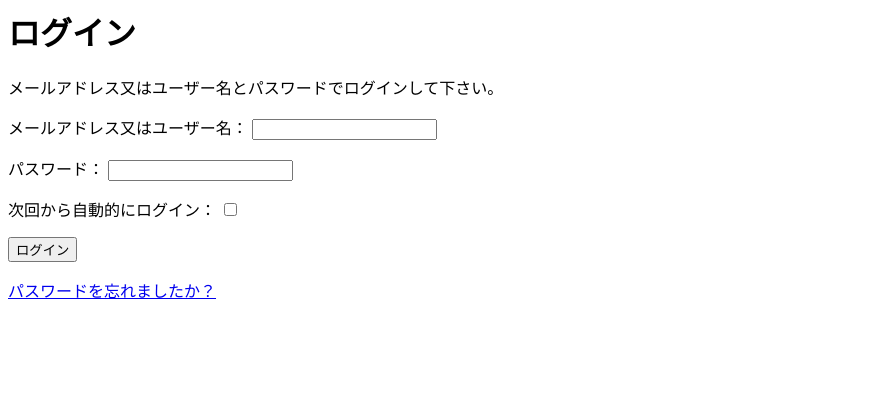
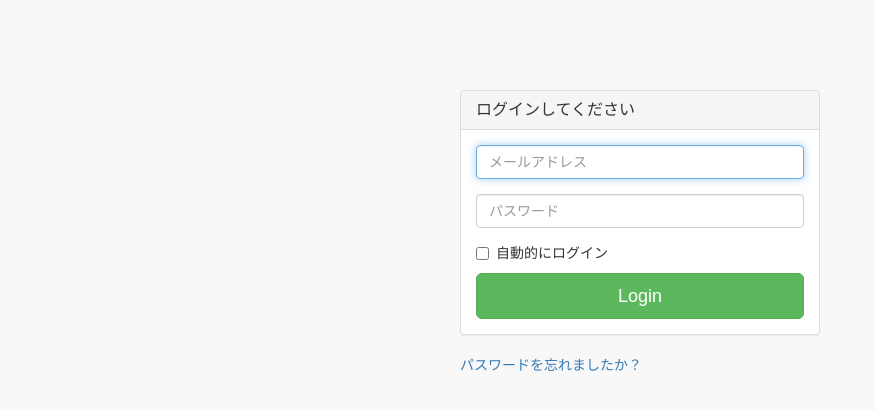
Before and after one commit to NaszvadiG/shie_ms, a CodeIgniter app: page /shie_ms/admin/auth/login in a window 1280 px wide. Shown: the top 410 px of the page, without its empty margins (0-875 px from the left). Run offline with CodeIgniter, Linux system fonts and the light colour scheme; data comes from the database, SQL or seed files in the repository; some libraries are stand-ins or nearby versions.

Commit message:
20170210 1828

```diff
--- a/application/controllers/admin/Auth.php
+++ b/application/controllers/admin/Auth.php
@@ -1,6 +1,8 @@
 <?php defined('BASEPATH') OR exit('No direct script access allowed');
 
-class Auth extends CI_Controller {
+class Auth extends AdminController {
+	var $name = 'Auth';
+
 
 	public function __construct()
 	{
@@ -17,13 +19,8 @@ class Auth extends CI_Controller {
 	// redirect if needed, otherwise display the user list
 	public function index()
 	{
-
-		if (!$this->ion_auth->logged_in())
-		{
-			// redirect them to the login page
-			redirect('admin/auth/login', 'refresh');
-		}
-		elseif (!$this->ion_auth->is_admin()) // remove this elseif if you want to enable this for non-admins
+		$this->title = 'ユーザー一覧';
+		if (!$this->ion_auth->is_admin()) // remove this elseif if you want to enable this for non-admins
 		{
 			// redirect them to the home page because they must be an administrator to view this
 			return show_error('You must be an administrator to view this page.');
@@ -39,8 +36,7 @@ class Auth extends CI_Controller {
 			{
 				$this->data['users'][$k]->groups = $this->ion_auth->get_users_groups($user->id)->result();
 			}
-
-			$this->_render_page('admin/auth/index', $this->data);
+			$this->_render('index');
 		}
 	}
 
@@ -84,12 +80,17 @@ class Auth extends CI_Controller {
 				'id'    => 'identity',
 				'type'  => 'text',
 				'value' => $this->form_validation->set_value('identity'),
+				'class'=>"form-control",
+				'placeholder' =>"メールアドレス",
+				'autofocus'=>true
 			);
 			$this->data['password'] = array('name' => 'password',
 				'id'   => 'password',
 				'type' => 'password',
+				'class'=>"form-control",
+				'placeholder' =>"パスワード"
 			);
-			$this->_render_page('admin/auth/login', $this->data);
+			$this->_render('login',FALSE);
 		}
 	}
 
--- a/application/core/AdminController.php
+++ b/application/core/AdminController.php
@@ -18,9 +18,11 @@ class AdminController extends MY_Controller {
 	{
 		parent::__construct();
 		// something
-		//ログインしてなければ、ログイン画面に遷移
-		if (!$this->ion_auth->logged_in()){
-			redirect('admin/auth/login', 'refresh');
+		//ログインしてなければ、ログイン画面に遷移 authコントローラーのloginアクション以外の時のみ
+		if($this->router->fetch_class() != 'auth' && $this->router->fetch_method() != 'login'){
+			if (!$this->ion_auth->logged_in()){
+				redirect('admin/auth/login', 'refresh');
+			}
 		}
 		$this->user = $this->ion_auth->user()->row();
 	}
--- a/application/core/MY_Controller.php
+++ b/application/core/MY_Controller.php
@@ -35,13 +35,23 @@ class MY_Controller extends CI_Controller {
 	 * viewsフォルダ内の
 	 * $this->showType/$this->name/_renderメソッド引数($view)で指定する。
 	 * @param  [str]  $view       viewsフォルダ内のviewファイルを指定する。
+	 * @param  [str]  $layoutBool = TRUE       レイアウトファイルに表示するかどうかの真偽値
+	 * @param  [str]  $layoutFile = NULL       レイアウトファイルの名を指定する場合は使用する。
 	 * @return [type]              [description]
 	 */
-	public function _render($view)
+	public function _render($view,$layoutBool = TRUE,$layoutFile=NULL)
 	{
 		$viewFile = $this->showType.'/'.$this->name.'/'.$view;
 		$this->data['content'] = $this->load->view($viewFile, $this->data,TRUE);
-		$this->load->view($this->showType."/element/layout", $this->data);
+		if($layoutBool === FALSE){
+			print $this->data['content'];
+		}else{
+			if(is_null($layoutFile)){
+				$layoutFile = "layout";
+			}
+			$this->load->view($this->showType."/element/".$layoutFile, $this->data);
+		}
+
 	}
 
 	/**
--- a/application/views/admin/auth/deactivate_user.php
+++ b/application/views/admin/auth/deactivate_user.php
@@ -1,7 +1,7 @@
 <h1><?php echo lang('deactivate_heading');?></h1>
 <p><?php echo sprintf(lang('deactivate_subheading'), $user->username);?></p>
 
-<?php echo form_open("auth/deactivate/".$user->id);?>
+<?php echo form_open("admin/auth/deactivate/".$user->id);?>
 
   <p>
   	<?php echo lang('deactivate_confirm_y_label', 'confirm');?>
--- a/application/views/admin/auth/login.php
+++ b/application/views/admin/auth/login.php
@@ -1,32 +1,65 @@
-<h1><?php echo lang('login_heading');?></h1>
-<p><?php echo lang('login_subheading');?></p>
+<!DOCTYPE html>
+<html lang="en">
 
-<div id="infoMessage"><?php echo $message;?></div>
+<head>
 
-<?php
-// echo form_open("admin/auth/login");
-echo form_open();
-
-?>
-
-  <p>
-    <?php echo lang('login_identity_label', 'identity');?>
-    <?php echo form_input($identity);?>
-  </p>
-
-  <p>
-    <?php echo lang('login_password_label', 'password');?>
-    <?php echo form_input($password);?>
-  </p>
-
-  <p>
-    <?php echo lang('login_remember_label', 'remember');?>
-    <?php echo form_checkbox('remember', '1', FALSE, 'id="remember"');?>
-  </p>
+	<meta charset="utf-8">
+	<meta http-equiv="X-UA-Compatible" content="IE=edge">
+	<meta name="viewport" content="width=device-width, initial-scale=1">
+	<meta name="description" content="">
+	<meta name="author" content="">
 
 
-  <p><?php echo form_submit('submit', lang('login_submit_btn'));?></p>
+	<title><?php print $this->title; ?>|　AlloraWiki 管理画面</title>
+	<?php $this->html->css(); ?>
 
-<?php echo form_close();?>
+	<!-- Custom Fonts -->
+	<link href="../vendor/font-awesome/css/font-awesome.min.css" rel="stylesheet" type="text/css">
 
-<p><a href="forgot_password"><?php echo lang('login_forgot_password');?></a></p>
+	<!-- HTML5 Shim and Respond.js IE8 support of HTML5 elements and media queries -->
+	<!-- WARNING: Respond.js doesn't work if you view the page via file:// -->
+	<!--[if lt IE 9]>
+	<script src="https://oss.maxcdn.com/libs/html5shiv/3.7.0/html5shiv.js"></script>
+	<script src="https://oss.maxcdn.com/libs/respond.js/1.4.2/respond.min.js"></script>
+	<![endif]-->
+
+</head>
+
+<body>
+
+	<div class="container">
+		<div class="row">
+			<div class="col-md-4 col-md-offset-4">
+				<div class="login-panel panel panel-default">
+					<div class="panel-heading">
+						<h3 class="panel-title">ログインしてください</h3>
+					</div>
+					<div class="panel-body">
+						<?php
+						echo form_open();
+						?>
+						<fieldset>
+							<div class="form-group">
+								<?php echo form_input($identity);?>
+							</div>
+							<div class="form-group">
+								<?php echo form_input($password);?>
+							</div>
+							<div class="checkbox">
+								<label>
+									<?php echo form_checkbox('remember', '1', FALSE, 'id="remember"');?>自動的にログイン
+								</label>
+							</div>
+							<!-- Change this to a button or input when using this as a form -->
+							<?php echo form_submit('submit', 'Login',array('class'=>"btn btn-lg btn-success btn-block"));?>
+						</fieldset>
+						<?php echo form_close();?>
+					</div>
+				</div>
+				<p><a href="forgot_password"><?php echo lang('login_forgot_password');?></a></p>
+			</div>
+		</div>
+	</div>
+	<?php $this->html->js(); ?>
+</body>
+</html>
--- a/sql/shiems (2).sql
+++ b/sql/shiems.sql
@@ -3,7 +3,7 @@
 -- http://www.phpmyadmin.net
 --
 -- Host: 127.0.0.1
--- Generation Time: 2017 年 2 朁E03 日 14:54
+-- Generation Time: 2017 年 2 朁E10 日 10:24
 -- サーバのバージョン： 10.1.16-MariaDB
 -- PHP Version: 5.5.38
 
@@ -205,7 +205,7 @@ CREATE TABLE `users` (
 --
 
 INSERT INTO `users` (`id`, `ip_address`, `username`, `password`, `salt`, `email`, `activation_code`, `forgotten_password_code`, `forgotten_password_time`, `remember_code`, `created_on`, `last_login`, `active`, `first_name`, `last_name`, `company`, `phone`) VALUES
-(1, '127.0.0.1', 'administrator', '$2a$07$SeBknntpZror9uyftVopmu61qg0ms8Qv1yV6FG.kQOSM.9QhmTo36', '', 'admin@admin.com', '', NULL, NULL, NULL, 1268889823, 1486127148, 1, 'Admin', 'istrator', 'ADMIN', '0'),
+(1, '127.0.0.1', 'administrator', '$2a$07$SeBknntpZror9uyftVopmu61qg0ms8Qv1yV6FG.kQOSM.9QhmTo36', '', 'admin@admin.com', '', NULL, NULL, NULL, 1268889823, 1486717024, 1, 'Admin', 'istrator', 'ADMIN', '0'),
 (2, '::1', 'shiimoto@allora-inc.jp', '$2y$08$53PDzOsIPnZRoKjYFZ1kR.yooFQzak4a5JvIwNn51Py5CsNjFgro.', NULL, 'shiimoto@allora-inc.jp', NULL, NULL, NULL, NULL, 1484815962, NULL, 1, 'a', 'a', 'a', '668860007');
 
 -- --------------------------------------------------------
--- a/web/admin/css/style.css
+++ b/web/admin/css/style.css
@@ -182,3 +182,8 @@ ul li {
   float: left;
   font-size: 0.8em;
 }
+
+/* line 3, ../scss/style/_auth_index.scss */
+#user_list td.to_user_detail a {
+  color: #666;
+}
--- a/web/admin/scss/style.scss
+++ b/web/admin/scss/style.scss
@@ -22,3 +22,4 @@ body{
 @import "style/custom";
 
 @import "style/blog_index";
+@import "style/auth_index";
--- /dev/null
+++ b/web/admin/scss/style/_auth_index.scss
@@ -0,0 +1,7 @@
+#user_list{
+	td.to_user_detail{
+		a{
+			color:#666;
+		}
+	}
+}
```
Also changed, not shown: application/views/admin/auth/index.php (+26 -11 lines), 1 other file.
